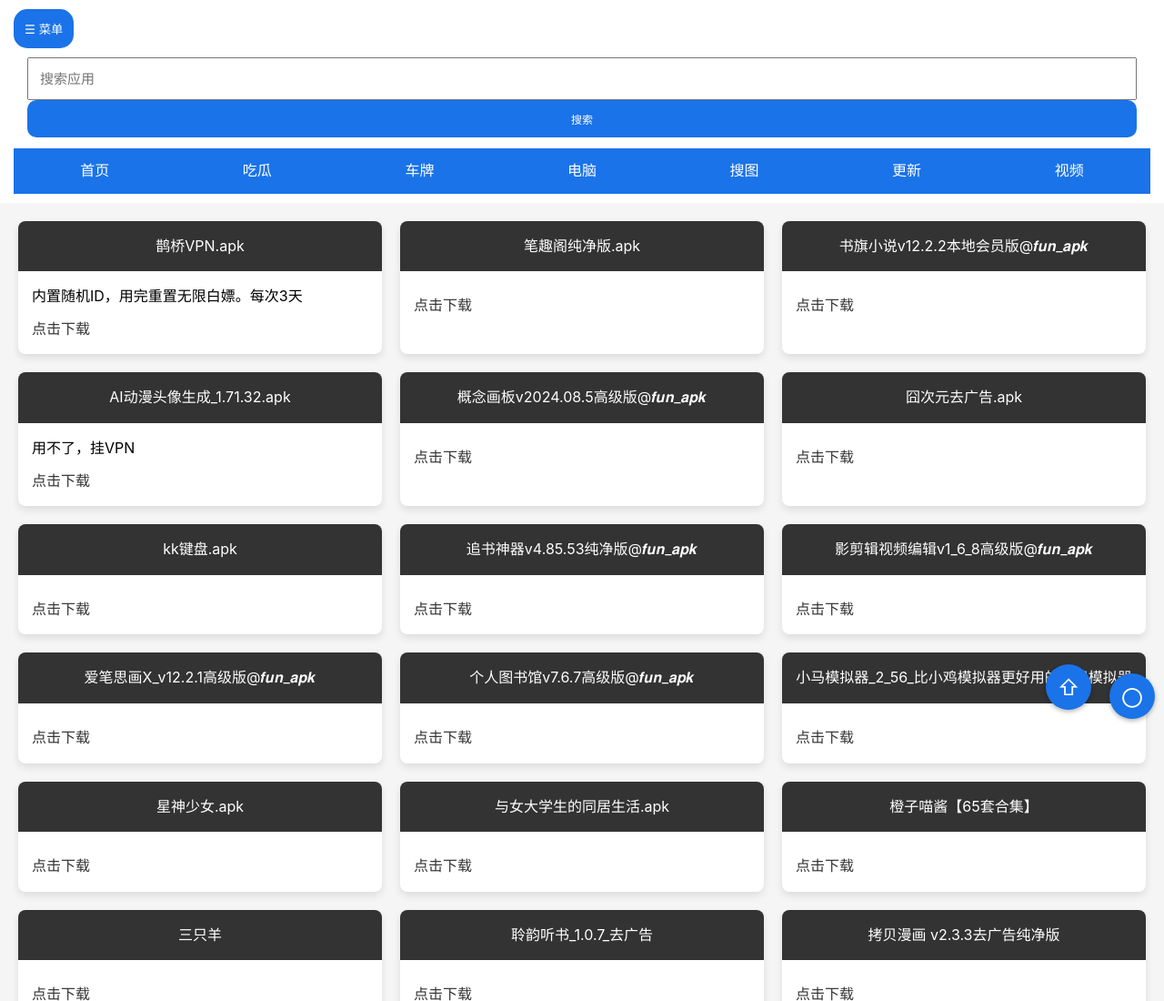
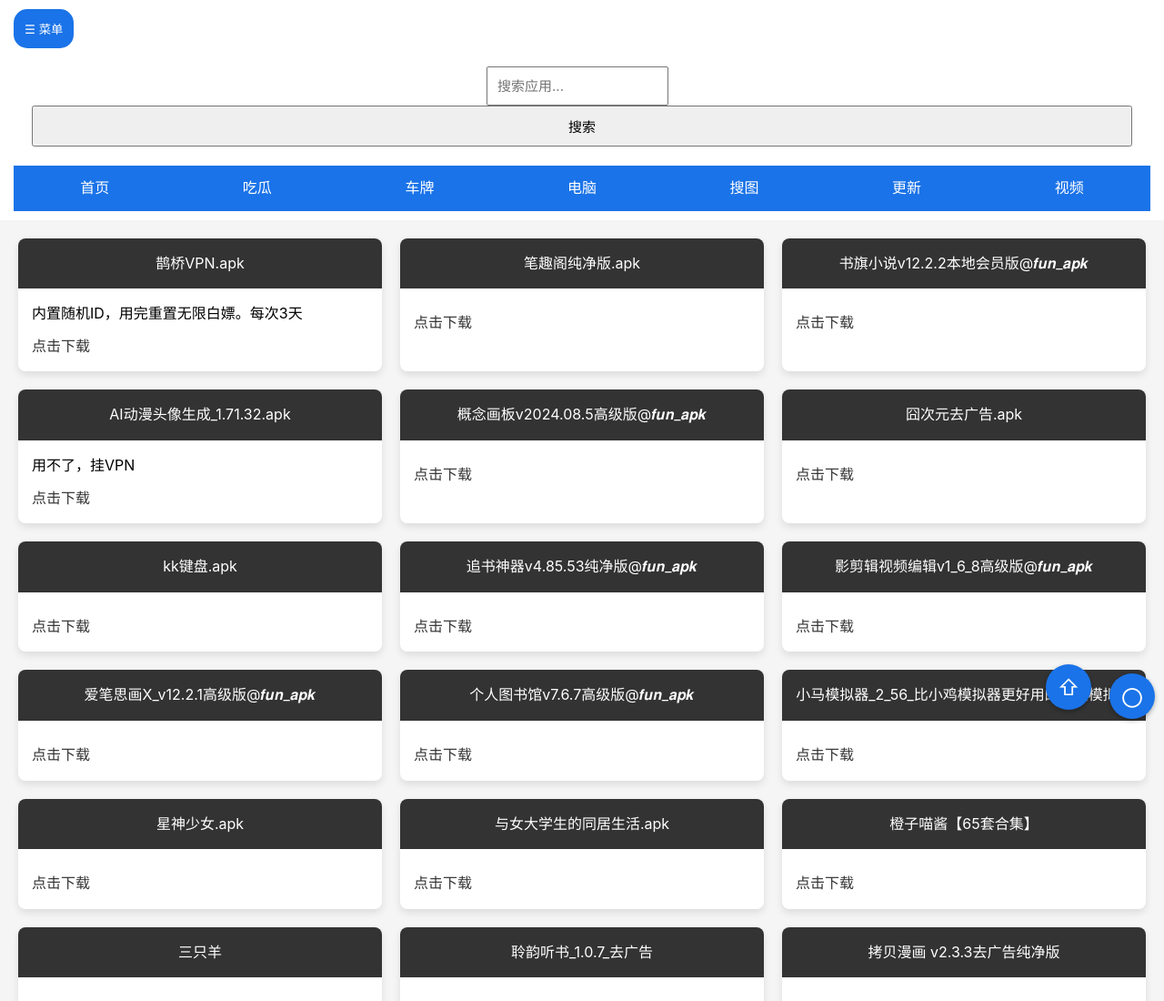
Before and after one commit to huixiao666/A6, a plain HTML site: page index.html in a window 1280 px wide. Shown: the top 1100 px of the page at 91% size. Drawn offline with Linux system fonts and the light colour scheme.

Commit message:
Update index.html

```diff
--- a/index.html
+++ b/index.html
@@ -357,11 +357,11 @@
     <div class="header">
         <button class="toggle-sidebar" onclick="toggleSidebar()">☰ 菜单</button>
         <div class="search-bar">
-    <div class="header">
-        <div class="search-bar">
-            <input type="text" id="searchInput" placeholder="搜索应用">
-            <button onclick="performSearch()">搜索</button>
-        </div>
+    <div class="search-box">
+        <form id="searchForm">
+            <input type="text" id="searchInput" placeholder="搜索应用...">
+            <input type="submit" value="搜索">
+        </form>
     </div>
    </div>
 
```
